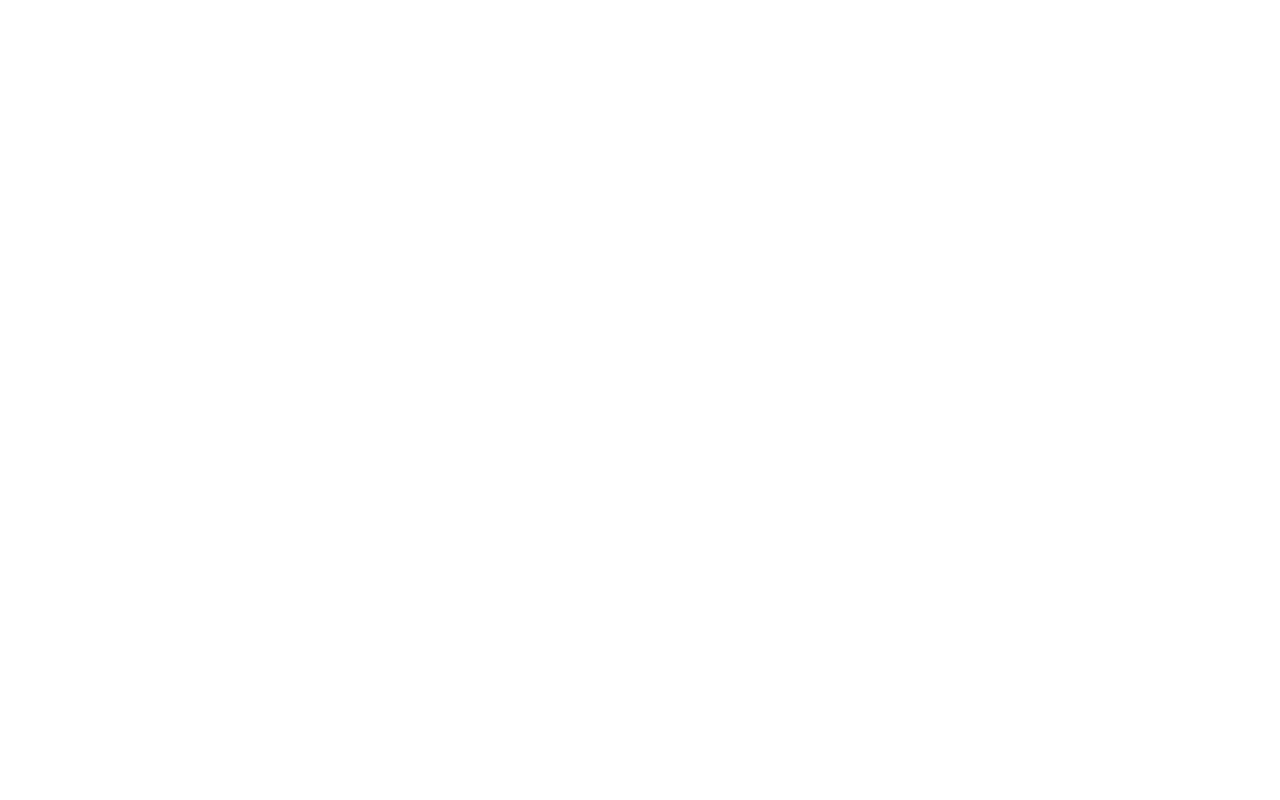
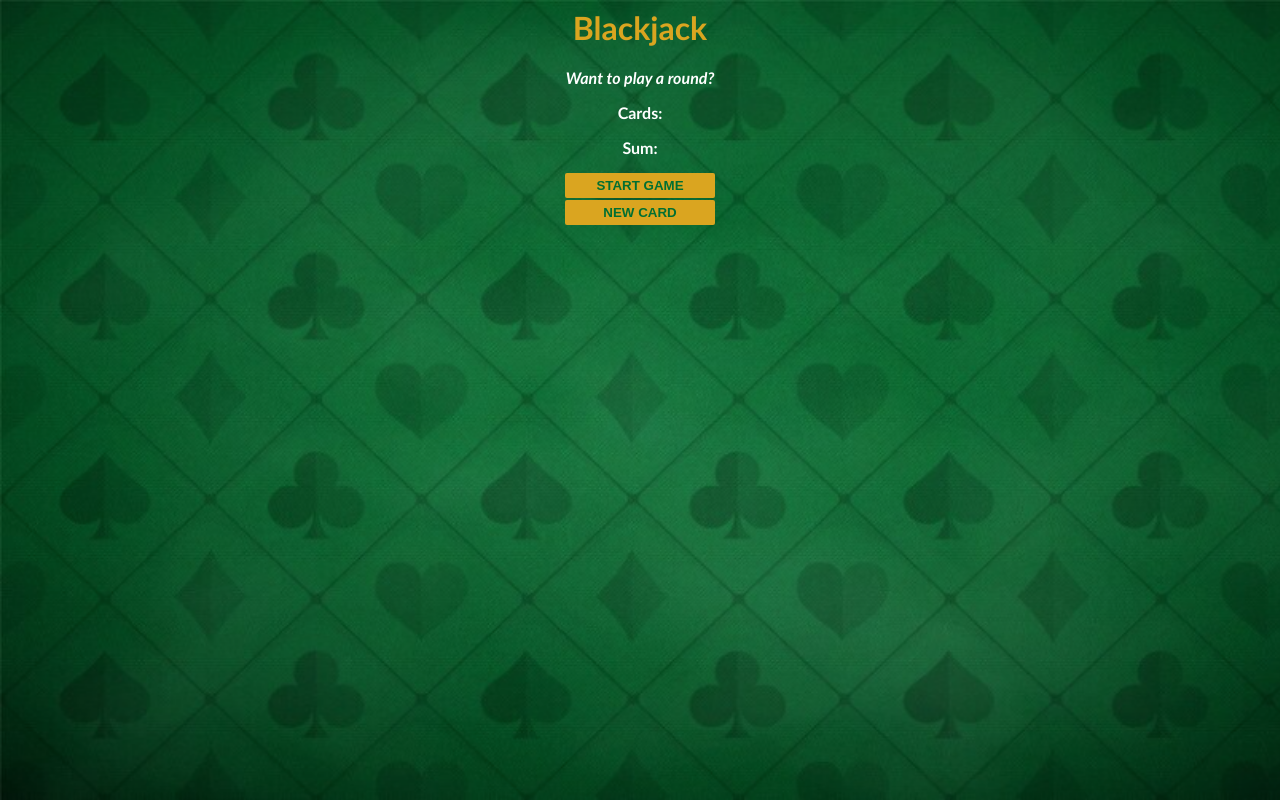
Before and after one commit to Dottore89/Blackjack, a plain HTML site: page index.html in a window 1280 px wide. Drawn offline with Linux system fonts and the light colour scheme.

Commit message:
Halfway Blackjack

```diff
--- /dev/null
+++ b/index.css
@@ -0,0 +1,31 @@
+body {
+    font-family: 'Trebuchet MS', 'Lucida Sans Unicode', 'Lucida Grande', Arial, sans-serif;
+    background-image: url("images/table.png");
+    background-size: cover;
+    font-weight: bold;
+    color: white;
+    text-align: center;
+}
+
+h1 {
+    color: goldenrod;
+}
+
+#message-el {
+    font-style: italic;
+}
+
+button {
+    color: #016f32;
+    width: 150px;
+    background: goldenrod;
+    padding-top: 5px;
+    padding-bottom: 5px;
+    font-weight: bold;
+    border: none;
+    border-radius: 2px;
+    display: block;
+    margin: auto;
+    margin-top: 2px;
+    margin-bottom: 2px;
+}
--- a/index.html
+++ b/index.html
@@ -1,6 +1,14 @@
 <html>
     <head>
+        <link rel="stylesheet" href="index.css">
+    </head>
+    <body>
+        <h1>Blackjack</h1>
+        <p id="message-el">Want to play a round?</p>
+        <p id="cards-el">Cards:</p>
+        <p id="sum-el">Sum:</p>
+        <button onclick="startGame()">START GAME</button>
+        <button onclick="newCard()">NEW CARD</button>
         <script src="index.js"></script>
-    </head>
-    <body></body>
+    </body>
 </html>
--- a/index.js
+++ b/index.js
@@ -1,17 +1,28 @@
 let firstCard = 10
-let secondCard = 11
-let sum = firstCard + secondCard + 4
+let secondCard = 4
+let sum = firstCard + secondCard
 let hasBlackJack = false
 let isAlive = true
+let message = ""
+let messageEl = document.getElementById("message-el")
+let sumEl = document.getElementById("sum-el")
+let cardsEl = document.getElementById("cards-el")
 
-if (sum <= 20) {
-    console.log("Do you want to draw a new card? 🙂")
-} else if (sum === 21) {
-    console.log("Wohoo! You've got Blackjack! 🥳")
-    hasBlackJack = true
-} else {
-    console.log("You're out of the game! 😭")
-    isAlive = false
+function startGame() {
+    cardsEl.textContent = "Cards: " + firstCard + " " + secondCard
+    sumEl.textContent = "Sum: " + sum
+    if (sum <= 20) {
+        message = "Do you want to draw a new card?"
+    } else if (sum === 21) {
+        message = "You've got Blackjack!"
+        hasBlackJack = true
+    } else {
+        message = "You're out of the game!"
+        isAlive = false
+    }
+    messageEl.textContent = message
 }
 
-console.log(isAlive)
+function newCard() {
+    console.log("Drawing a new card from the deck!")
+}
```
Also changed, not shown: images/table.png (added).
